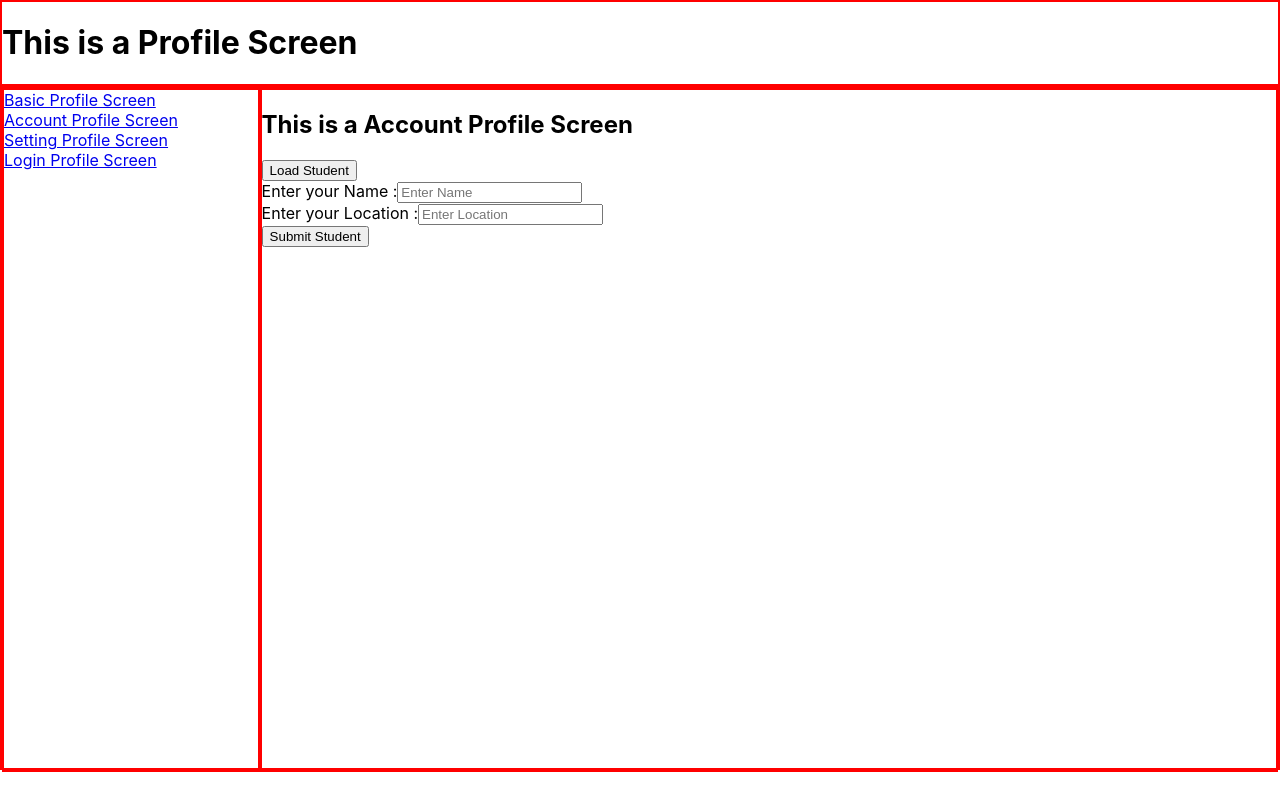
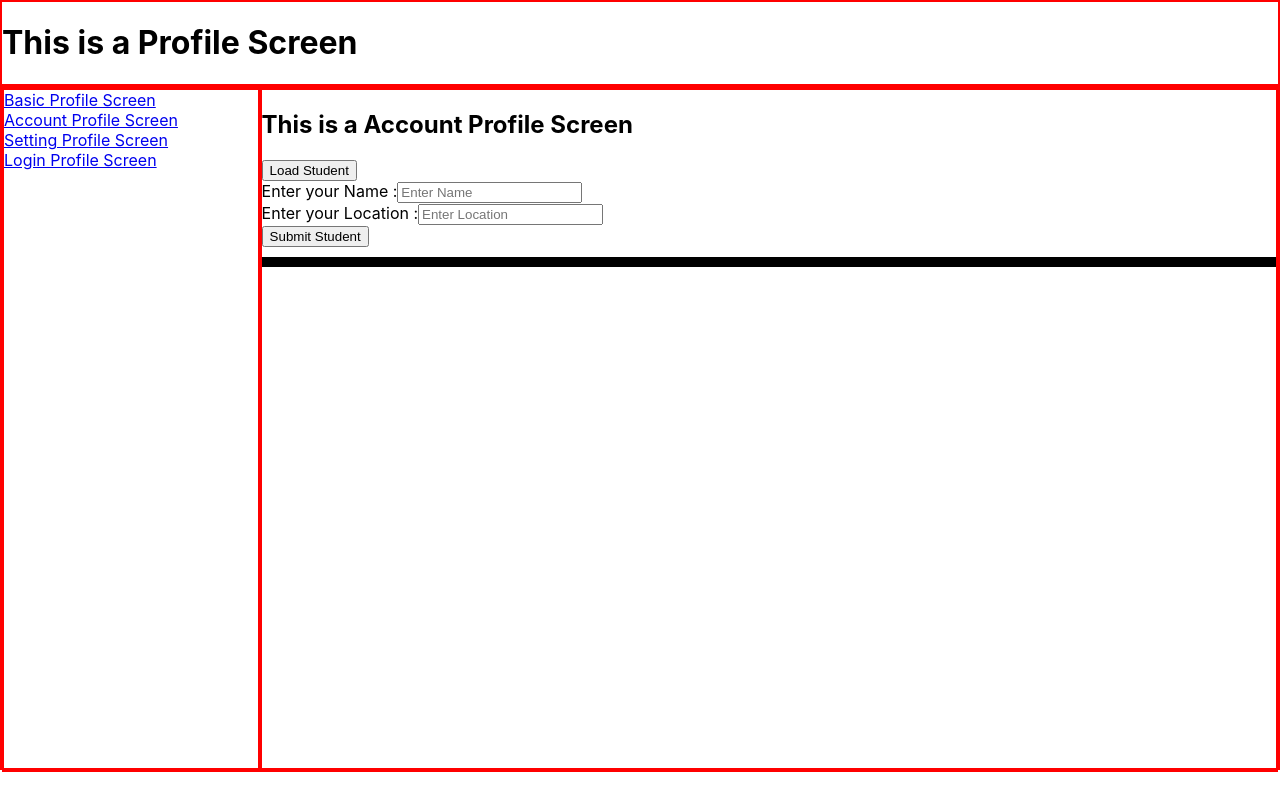
Before and after one commit to karthickvkumar/vcentry26, a React (Create React App) app in the folder learning-react/: page /profile/account in a window 1280 px wide. Built offline with nearby package versions, Linux system fonts and the light colour scheme.

Commit message:
commit message

```diff
--- a/learning-react/src/css/style.css
+++ b/learning-react/src/css/style.css
@@ -93,3 +93,18 @@
     border: 2px solid;
     margin-left: 15px;
 }
+
+.user-wrap{
+  border: 5px solid;
+    display: flex;
+    flex-direction: row;
+    flex-wrap: wrap;
+    margin-top: 10px;
+}
+
+.user-content{
+  width: 100px;
+    height: 100px;
+    border: 3px solid;
+    margin: 15px;
+}
--- a/learning-react/src/screens/account-profile.js
+++ b/learning-react/src/screens/account-profile.js
@@ -8,12 +8,14 @@ const AccountProfileScreen = () => {
     location : ""
   });
 
+  const [studentList, updateStudentList] = useState([])
+
   const loadStudent = () => {
     const url = "http://localhost:4000/api/list";
 
     axios.get(url)
       .then((response) => {
-        console.log(response.data);
+        updateStudentList(response.data);
       })
       .catch((error) => {
         console.error(error);
@@ -37,6 +39,15 @@ const AccountProfileScreen = () => {
       })
   }
 
+  const list = studentList.map((value, index) => {
+    return(
+        <div className='user-content'>
+          <h3>{value.name}</h3>
+          <span>{value.location}</span>
+        </div>
+    )
+  })
+
   return (
     <div>
       <h2>This is a Account Profile Screen</h2>
@@ -51,6 +62,10 @@ const AccountProfileScreen = () => {
         <input type="text" id="location" placeholder='Enter Location' onChange={onHandleInput} />
       </div>
       <button onClick={() => submitStudent()}>Submit Student</button>
+
+      <div className='user-wrap'>
+        {list}
+      </div>
     </div>
   );
 };
```
Also changed, not shown: 1 other file (tests, documents, lock files or other folders).
